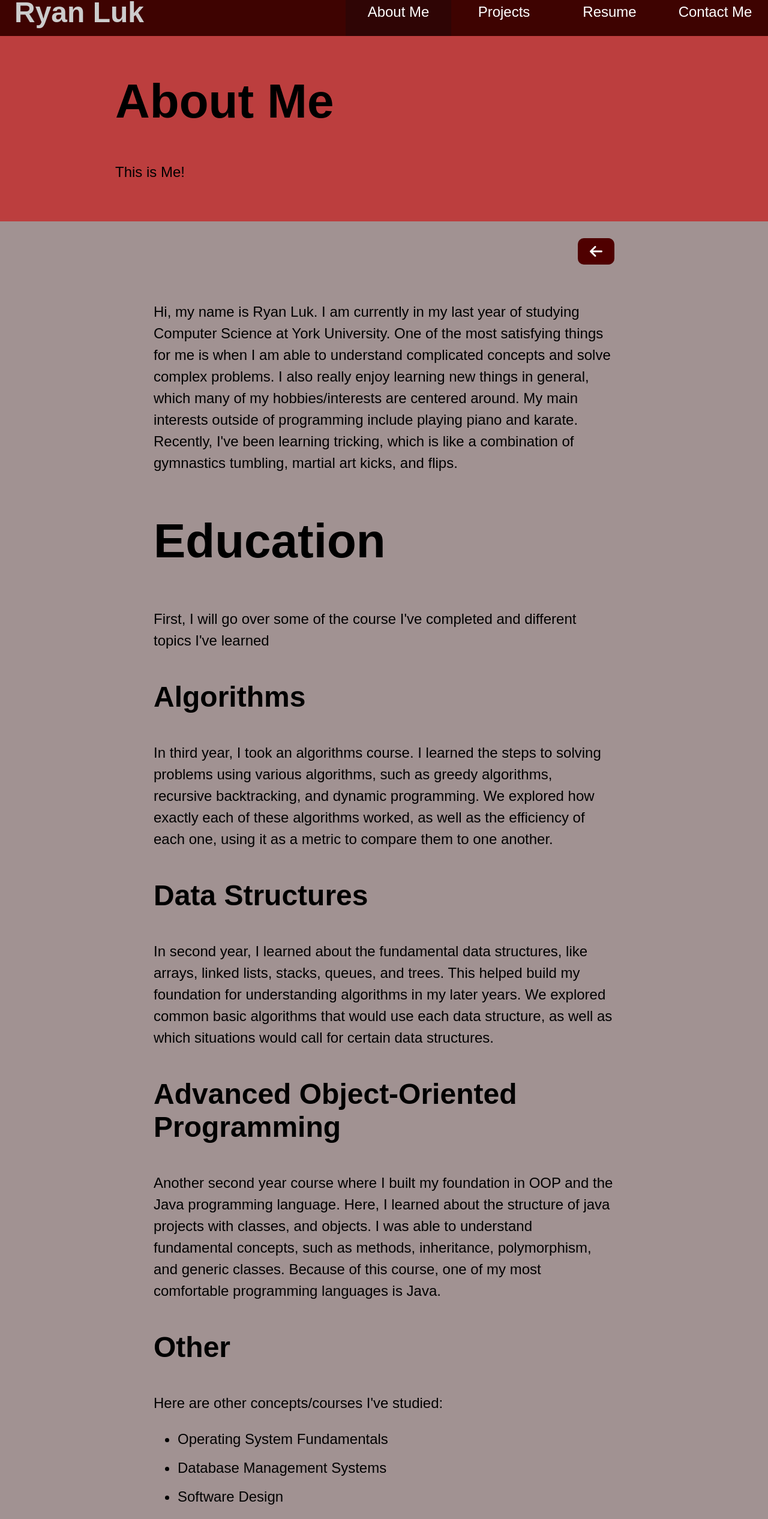
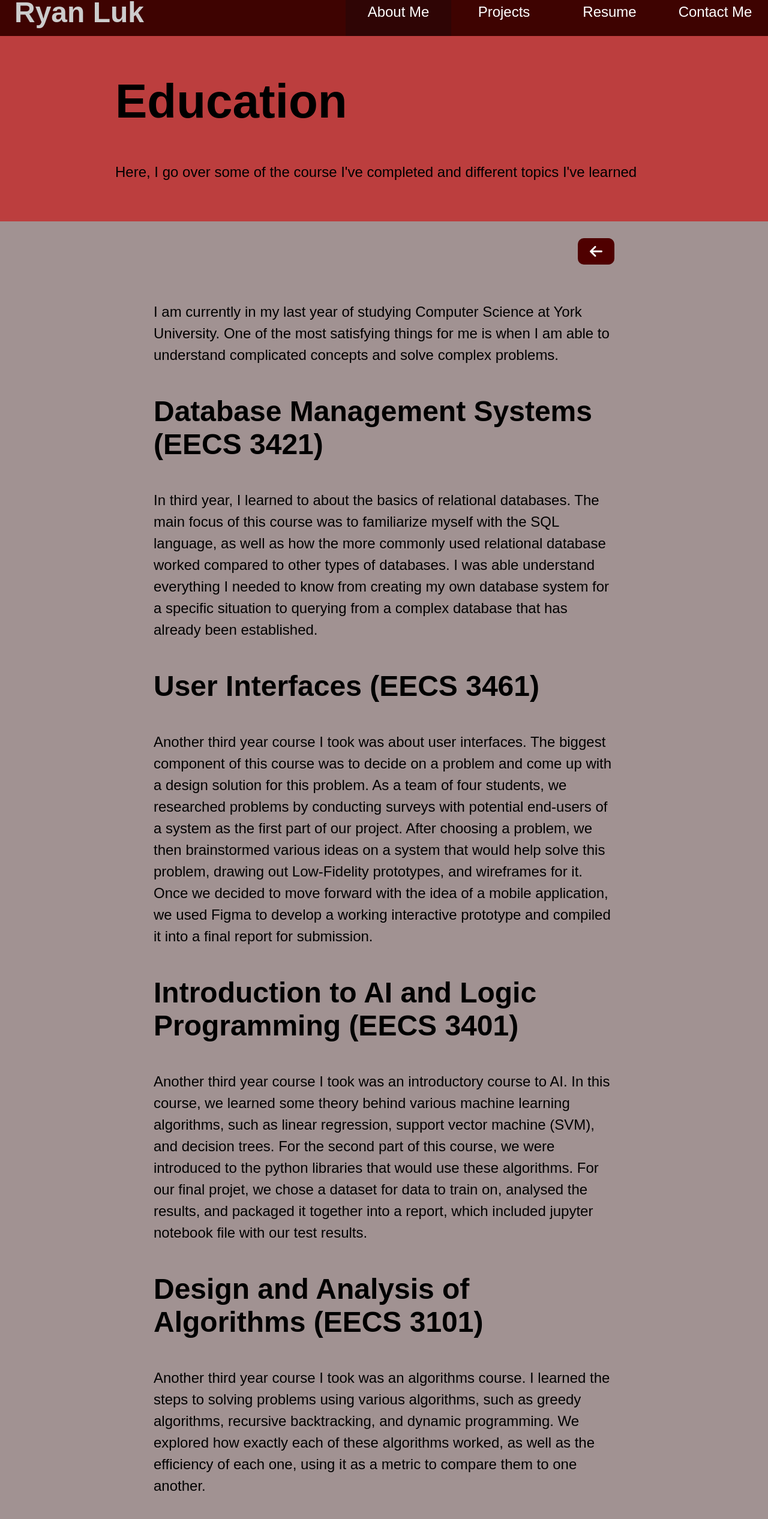
Before and after one commit to luk-ryan/luk-ryan.github.io, a React (Vite) app: page /about/education in a window 1280 px wide. Shown: the part 20-2552 px from the top of the page at 60% size. Built offline with nearby package versions, Linux system fonts and the light colour scheme.

Commit message:
Added more description to education

```diff
--- a/src/components/about-me/Education.jsx
+++ b/src/components/about-me/Education.jsx
@@ -5,35 +5,63 @@ const Education = () => {
   return (
     <>
       <div className="introduction">
-        <h1>About Me</h1>
-        <p>This is Me!</p>
+        <h1>Education</h1>
+        <p>
+          Here, I go over some of the course I've completed and different topics
+          I've learned
+        </p>
         <ButtonBack link={"/about"} />
       </div>
       <div className="content about-me">
         <p>
-          Hi, my name is Ryan Luk. I am currently in my last year of studying
-          Computer Science at York University. One of the most satisfying things
-          for me is when I am able to understand complicated concepts and solve
-          complex problems. I also really enjoy learning new things in general,
-          which many of my hobbies/interests are centered around. My main
-          interests outside of programming include playing piano and karate.
-          Recently, I've been learning tricking, which is like a combination of
-          gymnastics tumbling, martial art kicks, and flips.
+          I am currently in my last year of studying Computer Science at York
+          University. One of the most satisfying things for me is when I am able
+          to understand complicated concepts and solve complex problems.
         </p>
-        <h2>Education</h2>
+        <h3> Database Management Systems (EECS 3421)</h3>
         <p>
-          First, I will go over some of the course I've completed and different
-          topics I've learned
+          In third year, I learned to about the basics of relational databases.
+          The main focus of this course was to familiarize myself with the SQL
+          language, as well as how the more commonly used relational database
+          worked compared to other types of databases. I was able understand
+          everything I needed to know from creating my own database system for a
+          specific situation to querying from a complex database that has
+          already been established.
         </p>
-        <h3>Algorithms</h3>
+        <h3>User Interfaces (EECS 3461)</h3>
         <p>
-          In third year, I took an algorithms course. I learned the steps to
-          solving problems using various algorithms, such as greedy algorithms,
-          recursive backtracking, and dynamic programming. We explored how
-          exactly each of these algorithms worked, as well as the efficiency of
-          each one, using it as a metric to compare them to one another.
+          Another third year course I took was about user interfaces. The
+          biggest component of this course was to decide on a problem and come
+          up with a design solution for this problem. As a team of four
+          students, we researched problems by conducting surveys with potential
+          end-users of a system as the first part of our project. After choosing
+          a problem, we then brainstormed various ideas on a system that would
+          help solve this problem, drawing out Low-Fidelity prototypes, and
+          wireframes for it. Once we decided to move forward with the idea of a
+          mobile application, we used Figma to develop a working interactive
+          prototype and compiled it into a final report for submission.
         </p>
-        <h3>Data Structures</h3>
+        <h3>Introduction to AI and Logic Programming (EECS 3401)</h3>
+        <p>
+          Another third year course I took was an introductory course to AI. In
+          this course, we learned some theory behind various machine learning
+          algorithms, such as linear regression, support vector machine (SVM),
+          and decision trees. For the second part of this course, we were
+          introduced to the python libraries that would use these algorithms.
+          For our final projet, we chose a dataset for data to train on,
+          analysed the results, and packaged it together into a report, which
+          included jupyter notebook file with our test results.
+        </p>
+        <h3>Design and Analysis of Algorithms (EECS 3101)</h3>
+        <p>
+          Another third year course I took was an algorithms course. I learned
+          the steps to solving problems using various algorithms, such as greedy
+          algorithms, recursive backtracking, and dynamic programming. We
+          explored how exactly each of these algorithms worked, as well as the
+          efficiency of each one, using it as a metric to compare them to one
+          another.
+        </p>
+        <h3>Fundamentals of Data Structures (EECS 2011)</h3>
         <p>
           In second year, I learned about the fundamental data structures, like
           arrays, linked lists, stacks, queues, and trees. This helped build my
@@ -41,7 +69,7 @@ const Education = () => {
           common basic algorithms that would use each data structure, as well as
           which situations would call for certain data structures.
         </p>
-        <h3>Advanced Object-Oriented Programming</h3>
+        <h3>Advanced Object-Oriented Programming (EECS 2030)</h3>
         <p>
           Another second year course where I built my foundation in OOP and the
           Java programming language. Here, I learned about the structure of java
@@ -53,10 +81,9 @@ const Education = () => {
         <h3>Other</h3>
         <p>Here are other concepts/courses I've studied: </p>
         <ul>
+          <li>Software Design</li>
+          <li>Ethics and Professional Practice in Computing</li>
           <li>Operating System Fundamentals</li>
-          <li>Database Management Systems</li>
-          <li>Software Design</li>
-          <li>User Interfaces</li>
           <li>Discrete Mathematics and Logic for Computer Science</li>
           <li>Statistics</li>
         </ul>
--- a/src/components/about-me/Hobbies.jsx
+++ b/src/components/about-me/Hobbies.jsx
@@ -6,8 +6,16 @@ const Hobbies = () => {
   return (
     <>
       <div className="introduction">
-        <h1>About Me</h1>
-        <p>This is Me!</p>
+        <h1>Hobbies and Interests</h1>
+        <p>
+          I really enjoy learning new things in general. Here, you can see all
+          of my main hobbies and interests outside of programming.
+        </p>
+        {/* <p>
+          My main interests outside of programming include playing piano and
+          karate. Recently, I've been learning tricking, which is like a
+          combination of gymnastics tumbling, martial art kicks, and flips.
+        </p> */}
         <ButtonBack link={"/about"} />
       </div>
       <div className="card-container">
```
